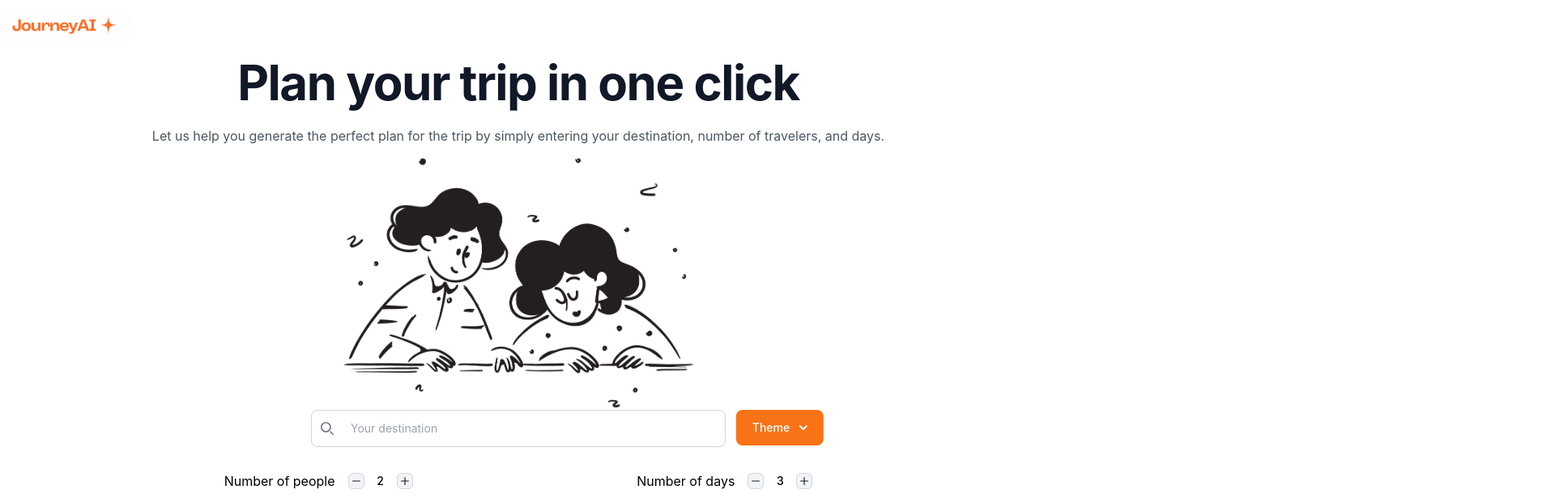
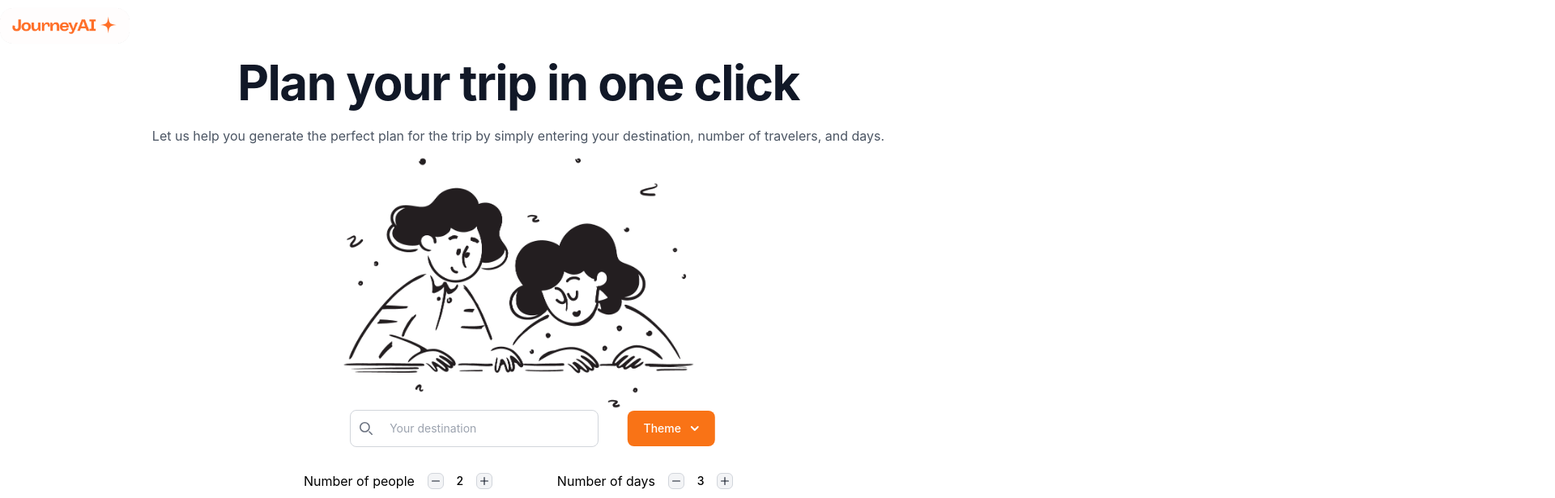
Before and after one commit to TamSuj/JourneyAI, a React (Create React App) app in the folder journey-ai/: page / in a window 1280 px wide. Shown: the top 616 px of the page at 81% size, 1920 px wide, since content can reach past the window. Built offline with nearby package versions, Linux system fonts and the light colour scheme; no server answers.

Commit message:
Fixed dropdown overlap issue

```diff
--- a/journey-ai/src/App.css
+++ b/journey-ai/src/App.css
@@ -45,10 +45,16 @@
   top: 0;
 }
 
+.search-parent {
+  display: flex;
+  justify-content: center;
+  align-items: center;
+}
+
 .slide {
   width: 100%;
   height: 100%;
-  transform: translateX(71%);
+  transform: translateX(-180%);
 }
 
 .landing-icon {
@@ -73,13 +79,16 @@
 
 .trip-options {
   display: flex;
-  justify-content: space-evenly;
+  justify-content: center;
 }
 
 @media (max-width: 768px) {
   .trip-options {
     flex-direction: column;
     margin: 0 3.5rem 0 3.5rem;
+  }
+  .search-parent {
+    justify-content: space-between;
   }
 }
 
--- a/journey-ai/src/components/Command.jsx
+++ b/journey-ai/src/components/Command.jsx
@@ -60,24 +60,29 @@ function Command() {
         <div>
             {/*Logo*/}
             <img className={"logo-orange"} src={"logo-orange.png"} alt='journeyAI Icon'/>
-            <div className={"absolute slide"}>
-                <ThemeOption/>
-            </div>
-            <LocationInput setLocation={setLocation}/>
-
-
-            <div className="flex">
-
+            <div className={"search-parent"}>
+                <div className={"w-full max-w-3xl"}>
+                    <LocationInput setLocation={setLocation}/>
+                </div>
+                <div>
+                    <div className={"slide"}>
+                    <ThemeOption/>
+                    </div>
+                </div>
             </div>
 
             <div className={"trip-options"}>
-                <PeopleCount setNumOfPeople={setNumOfPeople}/>
-                <DayCount setNumberOfDay={setDay}/>
+                <div className={"mr-10"}>
+                    <PeopleCount setNumOfPeople={setNumOfPeople}/>
+                </div>
+                <div className={"ml-10"}>
+                    <DayCount setNumberOfDay={setDay}/>
+                </div>
             </div>
 
             {/*Button to generate plan from input value*/}
             <div className={"flex justify-center"}>
-                <button
+            <button
                     className={"bg-gray-800 hover:bg-orange-500 text-white font-bold py-3 px-4 rounded flex flex-col mb-4"}
                     onClick={handleSubmit}>Generate Plan
                 </button>
```
